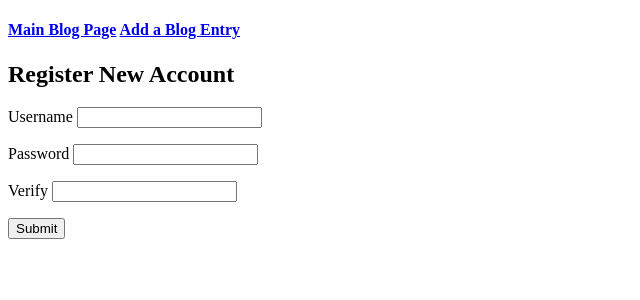
After one commit to tori62/blogz, a Flask app: page /signup in a window 1280 px wide. The commit adds this page. Shown: the top 300 px of the page, without its empty margins (0-640 px from the left). Run offline with Flask 2, Linux system fonts and the light colour scheme.

Commit message:
Completed signup templates and routes

```diff
--- a/main.py
+++ b/main.py
@@ -12,23 +12,39 @@ class Blog(db.Model):
     id = db.Column(db.Integer, primary_key=True)
     title = db.Column(db.String(200))
     body = db.Column(db.String(1000))
+    author_id = db.Column(db.Integer, db.ForeignKey('user.id'))
 
-    def __init__(self,title,body):
+    def __init__(self,title,body,author_id):
         self.title = title
         self.body = body
+        self.author_id = author_id
+
+
+class User(db.Model):
+    id = db.Column(db.Integer, primary_key=True)
+    username = db.Column(db.String(20))
+    password = db.Column(db.String(20))
+    blogs = db.relationship('Blog', backref='author_id')
+
+    def __init__(self,username,password):
+        self.username = username
+        self.password = password
+
+
 
 @app.route('/newpost', methods=['POST','GET'])
 def new_blog_entry():
     if request.method == 'POST':
         new_title = request.form['blog-title']
         new_post = request.form['body']
+        author_id = request.form['author-id']
 
         if new_title == "" or new_post == "":
             error = "Please enter additional information."
             return render_template('newpost.html',blog_title=new_title,body=new_post,error=error)
 
         else:
-            new_entry = Blog(new_title,new_post)
+            new_entry = Blog(new_title,new_post,author_id)
             db.session.add(new_entry)
             db.session.commit()
 #        return render_template('single.html',blog_title=new_title,body=new_post)
@@ -36,6 +52,54 @@ def new_blog_entry():
 
     else:
         return render_template('newpost.html')
+
+@app.route('/login')
+def login():
+    return render_template('login.html')
+
+@app.route("/signup", methods = ['POST', 'GET'])
+def register():
+    if request.method == 'POST':
+        username = request.form['username']
+        password = request.form['password']
+        verify = request.form['verify']
+
+        if username == "":
+            error = "Please enter a username."
+            return render_template('signup.html',name_error=error)
+        elif not_valid(username) == True:
+            error = "Please enter a valid username (between 3-20 characters and no spaces.)"
+            username = ''
+            return render_template('signup.html',username = username, name_error = error)
+        else:
+            pass
+
+        if password == "":
+            error = "Please enter a password."
+            return render_template('signup.html', username=username, word_error=error)
+        elif not_valid(password) == True:
+            error = "Please enter a valid username (between 3-20 characters and no spaces.)"
+            password = ''
+            return render_template('signup.html', username=username, password = password, word_error=error)
+        else:
+            pass
+
+        if verify != password:
+            error = "Password did not match. Please re-enter password and verify."
+            password = ''
+            return render_template('signup.html',username=username,verify_error = error )
+        else:
+            pass
+
+        new_user = User(username,password)
+        db.session.add(new_user)
+        db.session.commit()
+
+        session['user'] = new_user.username
+
+        return redirect('/blog')
+    else:
+        return render_template('signup.html')
 
 @app.route('/blog')
 def blog_post():
@@ -50,5 +114,14 @@ def blog_post():
         return render_template('single.html',blog_title=title,body=post)
 
 
+def not_valid(info):
+    for i in info:
+        if i == " ":
+            return True
+        elif len(info) < 3 or len(info) > 20:
+            return True
+        else:
+            return False
+
 if __name__ == '__main__':
     app.run()
--- a/templates/newpost.html
+++ b/templates/newpost.html
@@ -6,7 +6,6 @@
     <h1>Add a Blog Entry</h1>
         <p>
             <label for="title">Title for your new blog:<br></label>
-            <input name="blog-id" type="hidden" value="{{ blog_id }}">
             <input name="blog-title" type="textbox" value="{{ blog_title }}">
         </p>
         <p>
--- /dev/null
+++ b/templates/signup.html
@@ -0,0 +1,21 @@
+{% extends "base.html" %}
+
+{% block content %}
+<h2>Register New Account</h2>
+<form action="/signup" method="POST">
+        <p><label>Username <input type="text" name="username" value="{{username}}"></label>
+            <input type="hidden" name="user_id">
+        <span class="error" style="color: red">{{name_error}}</span></label></p>
+
+        <p><label>Password <input type="password" name="password"></label>
+        <span class="error" style="color:red">{{word_error}}</span></label></p>
+
+        <p><label>Verify <input type="password" name="verify"></label>
+        <span class="error" style="color: red">{{verify_error}}</span></label></p>
+
+        <p><input type="submit" name="Register"></label></p>
+</form>
+
+
+
+{% endblock %}
```
Also changed, not shown: templates/login.html (added, +26 -0 lines).
